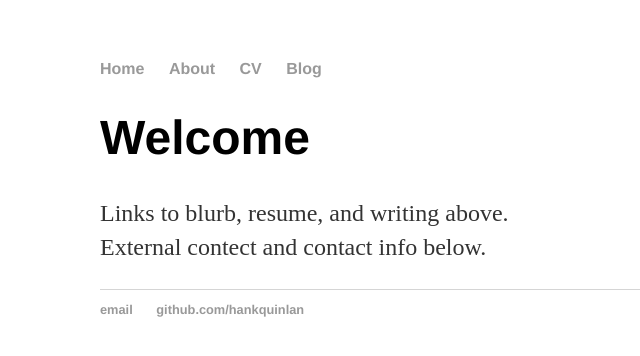
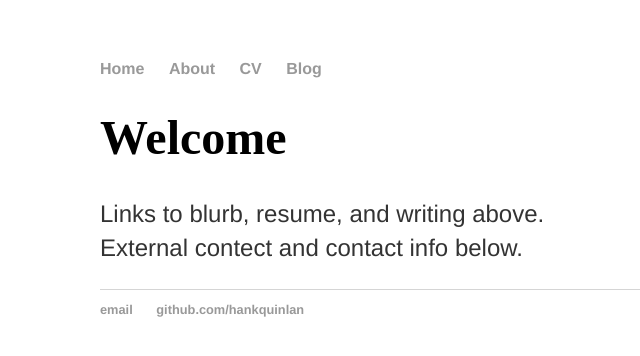
Before and after one commit to patelpp/patelpp.github.io, a Jekyll site: the page built from index.html, in a window 1280 px wide. Shown: the top 356 px of the page, without its empty margins (92-732 px from the left). Built offline with Jekyll 4.4.1, drawn with Linux system fonts in a browser that asks for light colours.

Commit message:
Updated 'css/main.css' via CloudCannon

```diff
--- a/css/main.css
+++ b/css/main.css
@@ -21,10 +21,10 @@ a:hover {
 }
 h1 {
     font-size: 3em;
-    font-family:'Helvetica Neue';
 }
 p {
     font-size: 1.5em;
+    font-family:'Helvetica Neue';
     line-height: 1.4em;
     color: #333;
 }
```
